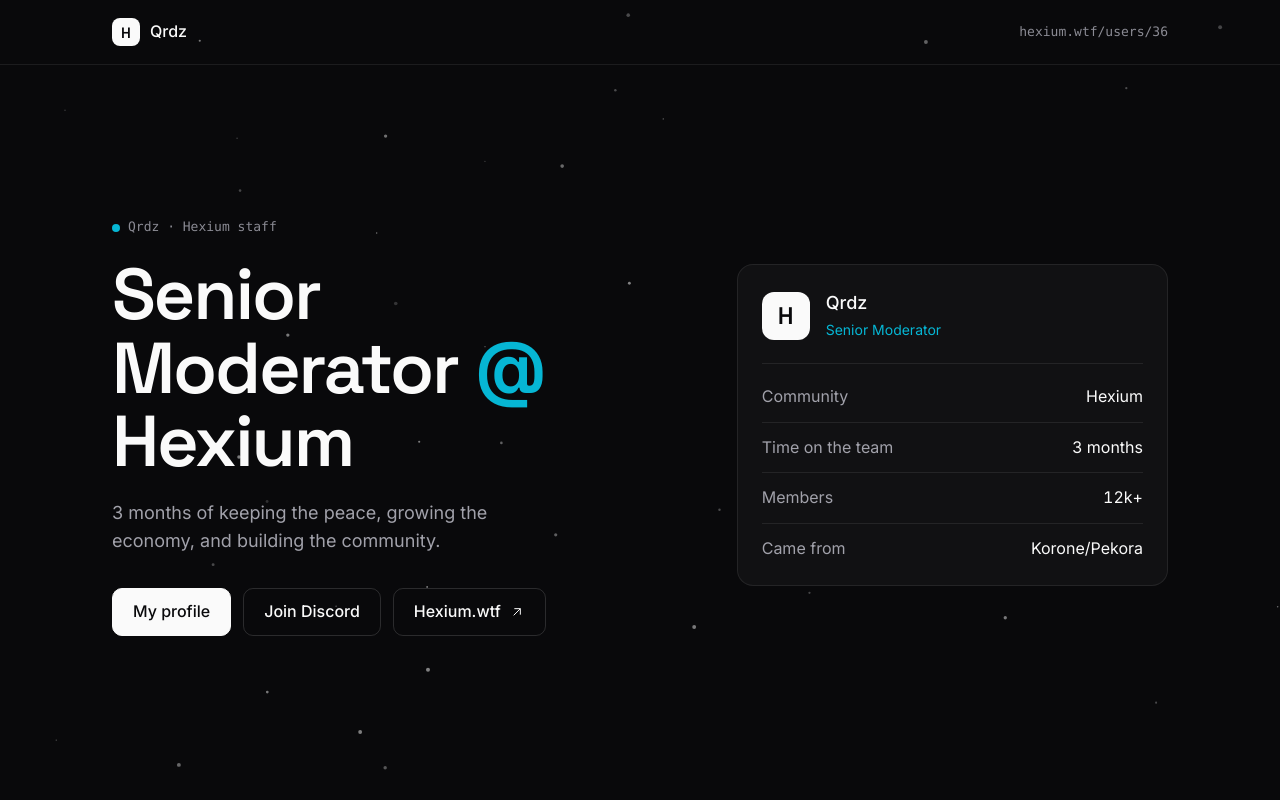
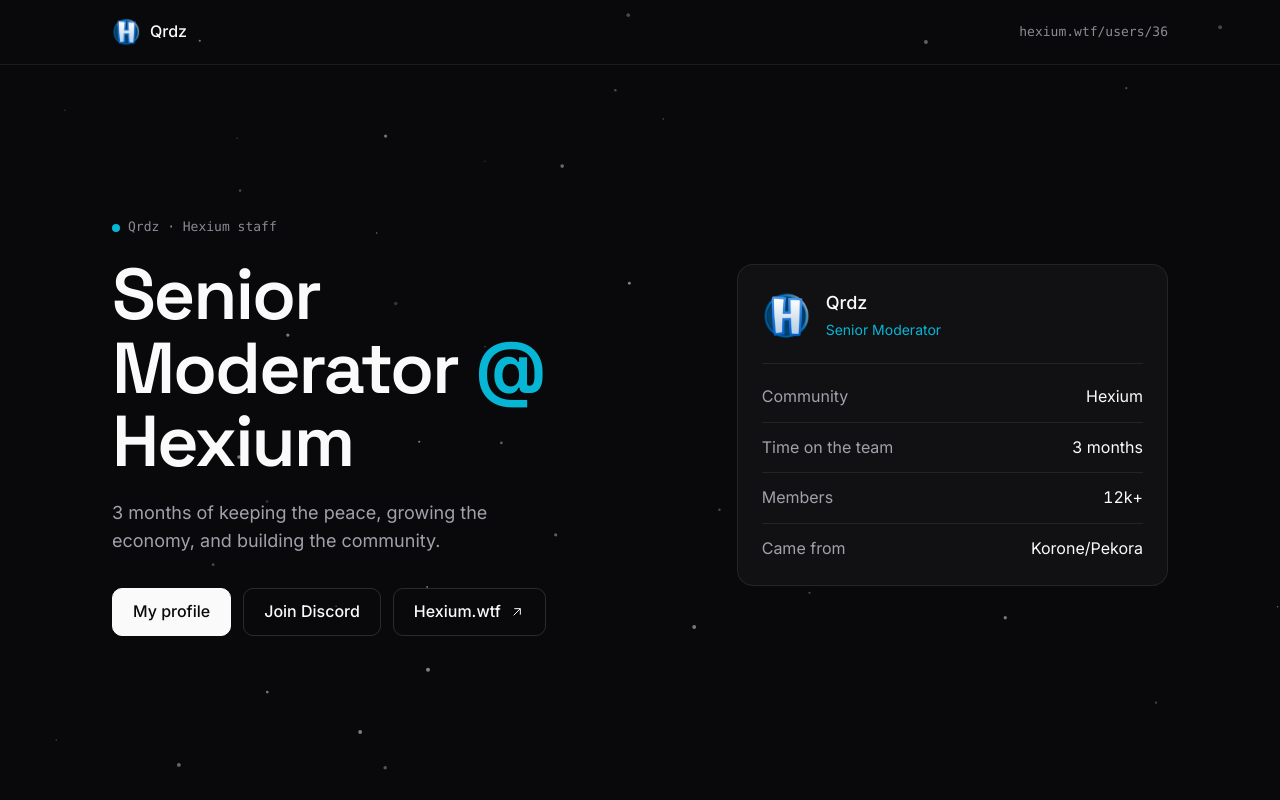
Before and after one commit to Qrdz0/hexium-moderator-portfolio, a plain HTML site: page index.html in a window 1280 px wide. Shown: the top 800 px of the page. Drawn offline with Linux system fonts and the light colour scheme.

Commit message:
Use the Hexium logo image instead of the CSS H
Co-Authored-By: Claude Opus 5.5 <noreply@anthropic.com>

```diff
--- a/index.html
+++ b/index.html
@@ -53,7 +53,7 @@
     a { color: inherit; }
     a:focus-visible { outline: 2px solid var(--accent); outline-offset: 3px; }
     h1, h2, h3, p { margin: 0; }
-    h1, h2, h3, .fig, .mark, .logo-big { font-family: var(--display); }
+    h1, h2, h3, .fig { font-family: var(--display); }
 
     /* Snow sits behind content and never takes clicks */
     #snow { position: fixed; inset: 0; width: 100%; height: 100%; pointer-events: none; z-index: 0; }
@@ -66,12 +66,7 @@
     .top { border-bottom: 1px solid var(--line); }
     .top .wrap { display: flex; align-items: center; justify-content: space-between; height: 64px; }
     .brand { display: flex; align-items: center; gap: 10px; min-height: 44px; font-weight: 500; text-decoration: none; }
-    .mark {
-      display: grid; place-items: center;
-      width: 28px; height: 28px; border-radius: 8px;
-      background: var(--text); color: var(--bg);
-      font-weight: 600; font-size: 15px; line-height: 1;
-    }
+    .mark { display: block; width: 28px; height: 28px; }
 
     /* Hero */
     .hero { padding: 64px 0 80px; }
@@ -109,7 +104,7 @@
       padding: 24px;
     }
     .card-head { display: flex; align-items: center; gap: 16px; padding-bottom: 20px; border-bottom: 1px solid var(--line); }
-    .card-head .mark { width: 48px; height: 48px; border-radius: 12px; font-size: 24px; }
+    .card-head .mark { width: 48px; height: 48px; }
     .card-head strong { display: block; font-weight: 500; font-size: 18px; }
     .role { color: var(--accent); font-size: 14px; }
     .rows { margin: 0; padding: 8px 0 0; }
@@ -139,12 +134,7 @@
 
     /* Links */
     .links-grid { display: grid; gap: 24px; align-items: center; }
-    .logo-big {
-      display: grid; place-items: center;
-      width: 96px; height: 96px; border-radius: 20px;
-      background: var(--text); color: var(--bg);
-      font-size: 56px; font-weight: 600; line-height: 1;
-    }
+    .logo-big { display: block; width: 96px; height: 96px; }
     .link-list { display: grid; gap: 12px; margin: 0; padding: 0; list-style: none; }
     .link-list a {
       display: flex; align-items: center; justify-content: space-between; gap: 16px;
@@ -180,7 +170,7 @@
   <header class="top">
     <div class="wrap">
       <a class="brand" href="https://hexium.wtf/users/36/profile" target="_blank" rel="noopener noreferrer">
-        <span class="mark" aria-hidden="true">H</span>Qrdz
+        <img class="mark" src="hexium-logo.png" width="28" height="28" alt="">Qrdz
       </a>
       <span class="mono">hexium.wtf/users/36</span>
     </div>
@@ -205,7 +195,7 @@
 
         <aside class="card" aria-label="Moderator summary">
           <div class="card-head">
-            <span class="mark" aria-hidden="true">H</span>
+            <img class="mark" src="hexium-logo.png" width="48" height="48" alt="">
             <div>
               <strong>Qrdz</strong>
               <span class="role">Senior Moderator</span>
@@ -261,7 +251,7 @@
       <div class="wrap">
         <h2 id="links-title">Find me on Hexium</h2>
         <div class="links-grid">
-          <span class="logo-big" role="img" aria-label="Hexium logo">H</span>
+          <img class="logo-big" src="hexium-logo.png" width="96" height="96" alt="Hexium logo" loading="lazy">
           <ul class="link-list">
             <li><a href="https://hexium.wtf" target="_blank" rel="noopener noreferrer">Hexium.wtf <span class="mono">hexium.wtf</span></a></li>
             <li><a href="https://discord.gg/hexium" target="_blank" rel="noopener noreferrer">Join the Discord <span class="mono">discord.gg/hexium</span></a></li>
```
Also changed, not shown: hexium-logo.png (added).
